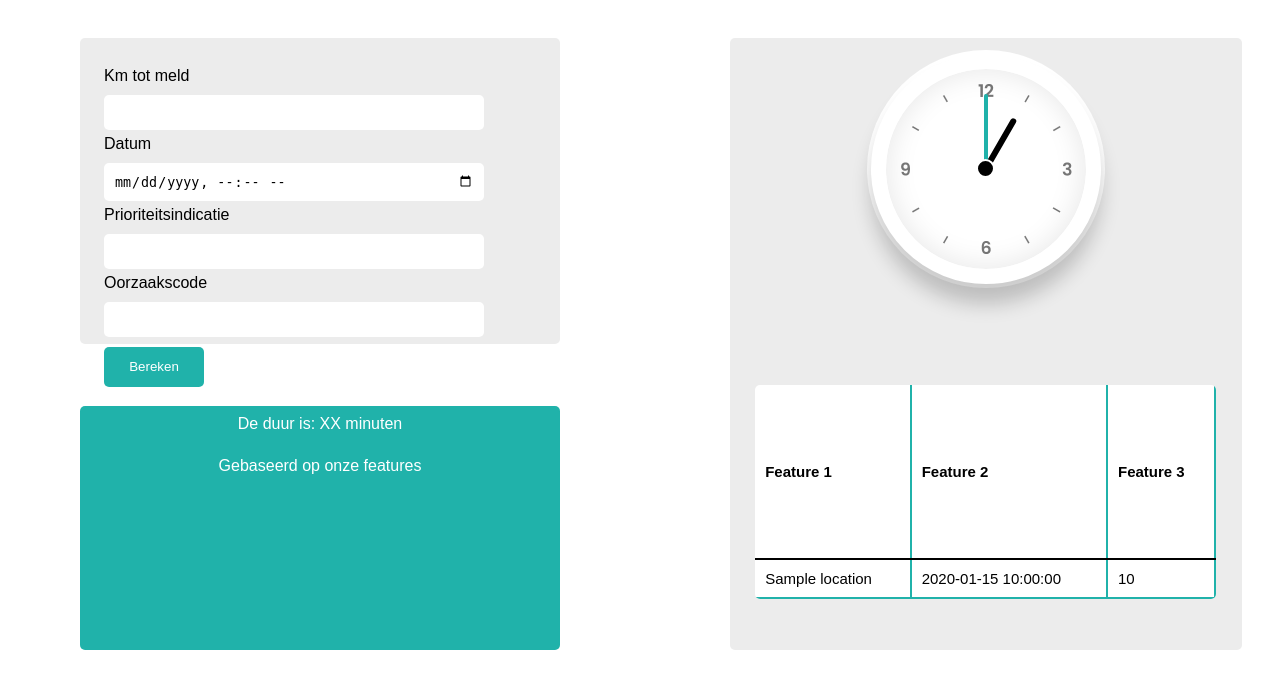
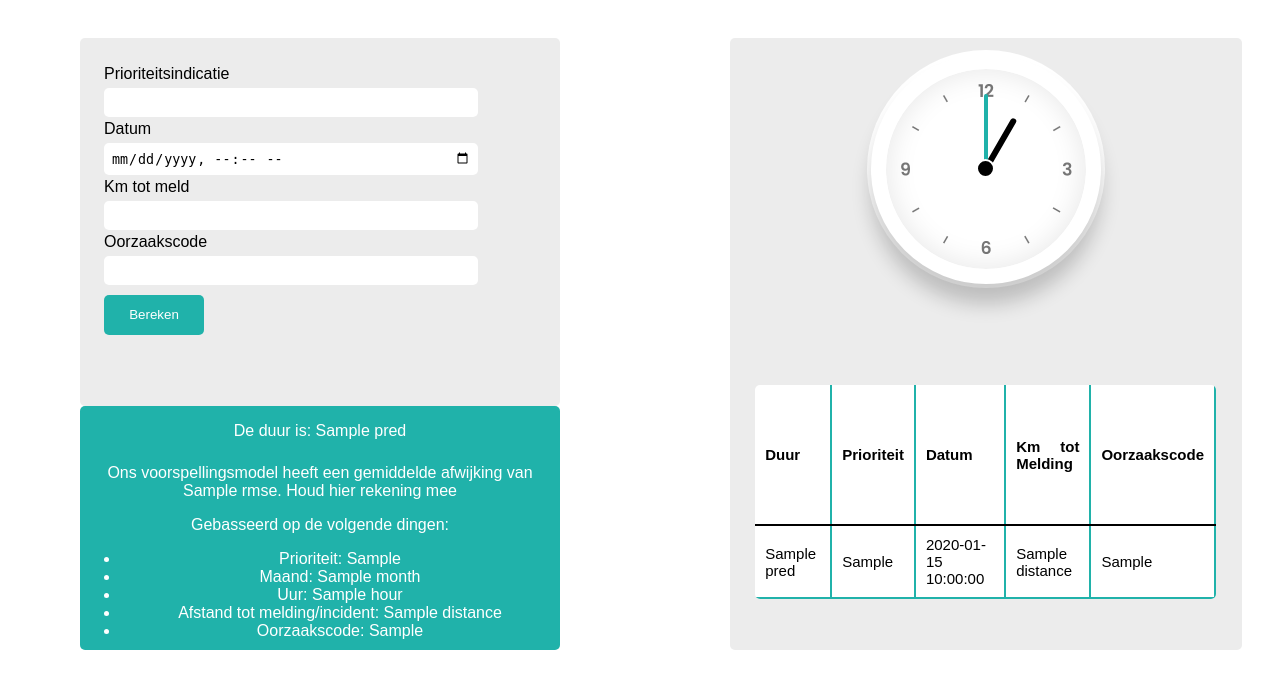
Before and after one commit to stormjoannes/prorail_predictions, a Flask app: template applicatie/templates/base.html in a window 1280 px wide. Shown: the part 80-769 px from the top of the page. Run offline with Flask 2, Linux system fonts and the light colour scheme; the template is opened without the code that fills it: most values are stand-ins (such as "Sample title", 1, 10 or a date in 2020); parts of the project's set-up code (start-up, migrations or seed data) failed here and were passed over.

Commit message:
fixed een hoop

```diff
--- a/applicatie/main.py
+++ b/applicatie/main.py
@@ -1,36 +1,83 @@
 from flask import Flask, redirect, url_for, render_template, request, session
-# from predictions.main import DecisionTreeRPredict, dtr
+import datetime as dt
+from predictions.main import DecisionTreeRPredict, dtr, rmse
 
 app = Flask(__name__)
 app.secret_key = "StormIsDik"
-
-# features_2 = [[10, 12, 2, 120, 432]]
-# DecisionTreeRPredict(dtr, features_2)
 
 
 @app.route("/", methods=["POST", "GET"])
 def home():
     if 'table' not in session:
         session['table'] = []
-        return render_template("base.html", table=session['table'])
+        return render_template("base.html", table=session['table'], rmse=round(rmse,1))
     else:
         if request.method == "POST":
-            distance = request.form["kmtm"]
-            date = request.form["datum"]
-            pi = request.form["pi"]
-            oc = request.form["oc"]
+            pi = int(request.form["pi"])
+            date = request.form["datum"].replace('T', " ")
+            distance = int(request.form["kmtm"])
+            oc = int(request.form["oc"])
 
-            features = [distance, date, pi, oc]
+            date_values = split_date(['h', 'm'], date)
+            features = [pi, distance, oc]
 
-            return render_template("base.html")
+            pred = get_prediction(features, date_values)
+
+            table_dict = {"pred": pred, "pi": pi, "date": date, "distance": distance, "oc": oc}
+            add_to_table(table_dict)
+
+            return render_template("base.html", pred=pred, pi=pi, hour=date_values[1], month=date_values[0], distance=distance, oc=oc, rmse=round(rmse, 1), table=session['table'])
         else:
-            return render_template("base.html", table=session['table'])
+            return render_template("base.html", table=session['table'], rmse=round(rmse,1))
 
 
-def add_to_table():
-    location = request.args['location']
-    time = request.args['time']
-    ti = {"location": location, "time": time, "duration": 20}
+def split_date(timestamps, var):
+    if not isinstance(var, dt.datetime):
+        date = dt.datetime.strptime(var, "%Y-%m-%d %H:%M")
+        values = []
+        for i in timestamps:
+            if i == "y":
+                stamp = date.year
+            elif i == "m":
+                stamp = date.month
+            elif i == "d":
+                stamp = date.day
+            elif i == "h":
+                stamp = date.hour
+            else:
+                stamp = date.minute
+
+            values.append(stamp)
+
+        return values
+
+
+def get_prediction(features, date_values):
+    all_features = []
+
+    if len(date_values) > 1:
+        for i in date_values:
+            all_features.append(i)
+    else:
+        all_features.append(date_values)
+
+    for i in features:
+        all_features.append(i)
+
+    pred = DecisionTreeRPredict(dtr, [all_features])
+
+    pred = str(pred).lstrip('[').rstrip(']')
+
+    pred = float(pred)
+
+    return round(pred, 1)
+
+
+def add_to_table(features):
+    ti = dict()
+    for key, value in features.items():
+        ti[key] = value
+
     if "table" in session:
         new_array = session['table']
         if ti is not None:
--- a/applicatie/static/css/main.css
+++ b/applicatie/static/css/main.css
@@ -30,7 +30,7 @@ body {
 
 .input_box {
     background: rgba(192,192,192,.3);
-    height: 50%;
+    height: 60%;
     width: 75%;
     margin: 0 auto;
     border-radius: 5px;
@@ -45,14 +45,14 @@ body {
 }
 
 .input_title {
-    margin: 5px 0 0 5%;
+    margin: 3px 0 0 5%;
 }
 
 .input_feature {
     width: 75%;
     border: none;
-    margin: 10px 0 0 5%;
-    padding: 10px;
+    margin: 5px 0 0 5%;
+    padding: 7px;
     border-radius: 5px;
 }
 
--- a/applicatie/templates/base.html
+++ b/applicatie/templates/base.html
@@ -11,23 +11,41 @@
             <div class="model_box">
                 <div class="input_box">
                     <form class="form" action="#" method="post">
-                        <label class="input_title"> Km tot meld </label>
-                        <input type="text" class="input_feature" name="kmtm" required>
+                        <label class="input_title"> Prioriteitsindicatie </label>
+                        <input type="number" class="input_feature" name="pi" required>
                         <label class="input_title"> Datum </label>
                         <input type="datetime-local" class="input_feature" name="datum" required>
-                        <label class="input_title"> Prioriteitsindicatie </label>
-                        <input type="text" class="input_feature" name="pi" required>
+                        <label class="input_title"> Km tot meld </label>
+                        <input type="number" class="input_feature" name="kmtm" required>
                         <label class="input_title"> Oorzaakscode </label>
-                        <input type="text" class="input_feature" name="oc" required>
+                        <input type="number" class="input_feature" name="oc" required>
                         <input type="submit" class="submit_button" value="Bereken">
                     </form>
                 </div>
 
                 <div class="output_box">
                     <div class="output_score">
-                        De duur is: XX minuten{% block time %}  {% endblock %}
+                        {% if not pred %}
+                            <p>De duur is: 00 minuten</p>
+                        {% else %}
+                            <p>De duur is: {{pred}}</p>
+                        {% endif %}
                     </div>
-                    <div class="output_text">Gebaseerd op onze features</div>
+                    <div class="output_text">
+                        <p>Ons voorspellingsmodel heeft een gemiddelde afwijking van {{rmse}}. Houd hier rekening mee</p>
+                        {% if not pred %}
+                            <p>Er is nog geen voorspelling gemaakt</p>
+                        {% else %}
+                            <p>Gebasseerd op de volgende dingen:</p>
+                            <ul>
+                                <li>Prioriteit: {{pi}}</li>
+                                <li>Maand: {{month}}</li>
+                                <li>Uur: {{hour}}</li>
+                                <li>Afstand tot melding/incident: {{distance}}</li>
+                                <li>Oorzaakscode: {{oc}}</li>
+                            </ul>
+                        {% endif %}
+                    </div>
                 </div>
             </div>
             <div class="vis_block">
@@ -45,15 +63,19 @@
                 <div class="table_box">
                     <table class="table">
                         <tr class="table_header">
-                            <th class="column_name">Feature 1</th>
-                            <th class="column_name">Feature 2</th>
-                            <th class="column_name">Feature 3</th>
+                            <th class="column_name">Duur</th>
+                            <th class="column_name">Prioriteit</th>
+                            <th class="column_name">Datum</th>
+                            <th class="column_name">Km tot Melding</th>
+                            <th class="column_name">Oorzaakscode</th>
                         </tr>
                         {% for row in table %}
                             <tr class="table_row">
-                                <td class="location table_item">{{row["location"]}}</td>
-                                <td class="time table_item">{{row["time"]}}</td>
-                                <td class="duration table_item">{{row["duration"]}}</td>
+                                <td class="duration table_item">{{row["pred"]}}</td>
+                                <td class="priority table_item">{{row["pi"]}}</td>
+                                <td class="date table_item">{{row["date"]}}</td>
+                                <td class="distance table_item">{{row["distance"]}}</td>
+                                <td class="cause table_item">{{row["oc"]}}</td>
                             </tr>
                         {% endfor %}
                     </table>
@@ -62,4 +84,5 @@
         </div>
     </body>
     <script type="text/javascript" src="{{ url_for('static', filename='javascript/clock.js') }}"></script>
+    <script type="text/javascript" src="{{ url_for('static', filename='javascript/main.js') }}"></script>
 </html>
--- a/predictions/main.py
+++ b/predictions/main.py
@@ -3,8 +3,6 @@ import numpy as np
 from sklearn.metrics import mean_squared_error, r2_score
 from sklearn.tree import DecisionTreeRegressor
 from sklearn.model_selection import train_test_split
-
-#inlezen data
 
 
 def read_file(file):
@@ -25,13 +23,10 @@ def DecisionTreeRTrain(features, target):
     decision_tree_r.fit(x_train, y_train)
 
     y_pred = decision_tree_r.predict(x_test)
-    print(y_pred)
-    print(y_test)
 
-    print('score ', r2_score(y_test, y_pred))
-    print('rmse ', np.sqrt(mean_squared_error(y_test, y_pred)))
+    rmse = np.sqrt(mean_squared_error(y_test, y_pred))
 
-    return decision_tree_r
+    return decision_tree_r, rmse
 
 
 def DecisionTreeRPredict(tree, features):
@@ -39,7 +34,7 @@ def DecisionTreeRPredict(tree, features):
 
     prediction = tree.predict(x)
 
-    print(prediction)
+    return prediction
 
 
 featureList = ['month', 'hour', 'stm_prioriteit', 'stm_km_tot_mld', 'stm_oorz_code']
@@ -49,4 +44,4 @@ data = data.dropna(subset=featureList)
 features = data[featureList]
 target = data[["stm_hersteltijd"]]
 
-dtr = DecisionTreeRTrain(features, target)
+dtr, rmse = DecisionTreeRTrain(features, target)
```
Also changed, not shown: predictions/filter_data.py (+9 -11 lines).
